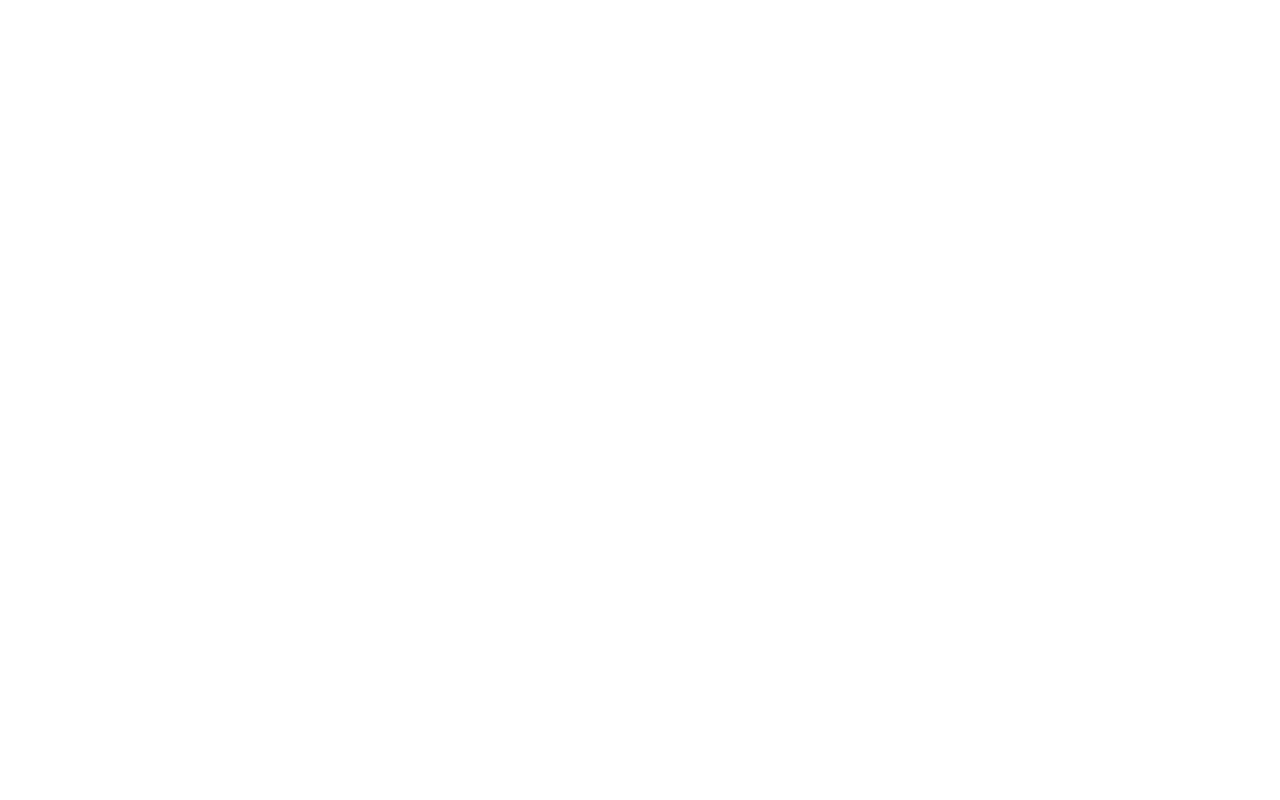
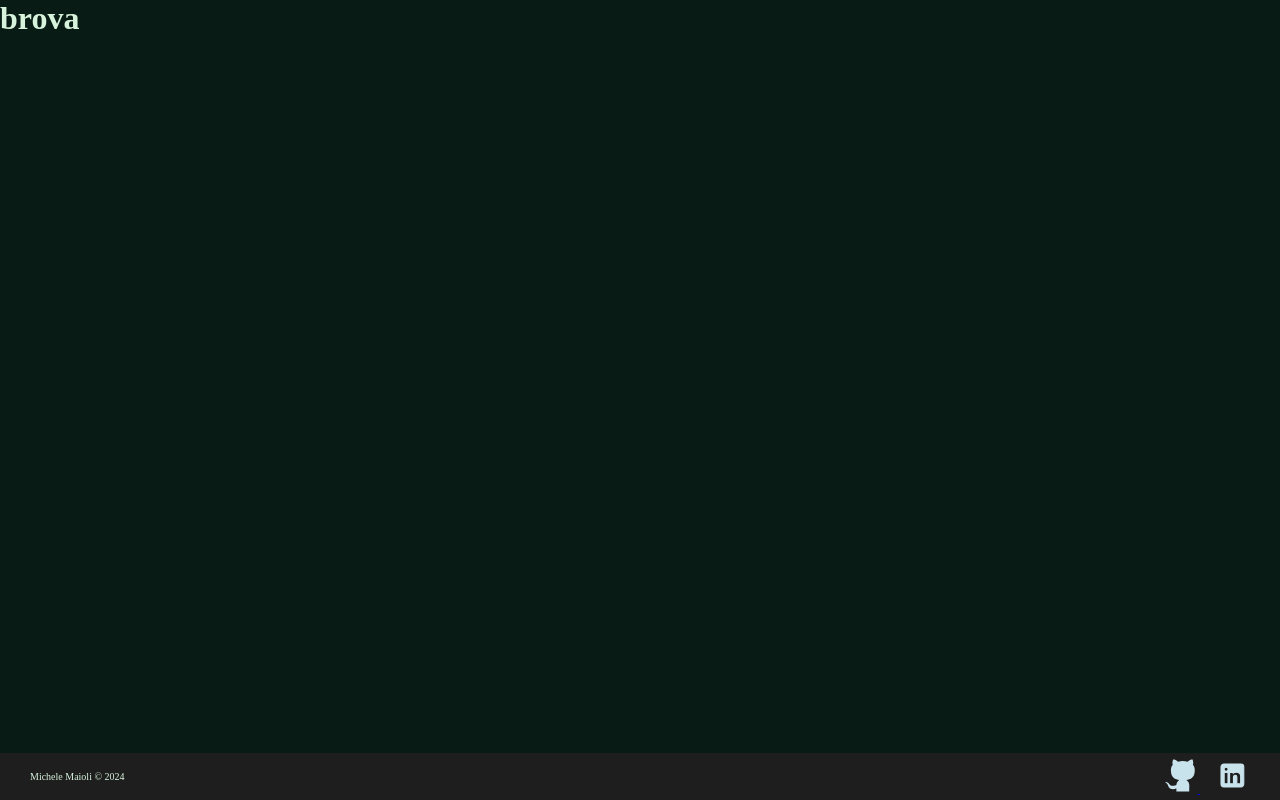
Before and after one commit to Mic-9/JS_Advanced, a plain HTML site: page index.html in a window 1280 px wide. Drawn offline with Linux system fonts and the light colour scheme.

Commit message:
footer più altro

```diff
--- a/css/style.css
+++ b/css/style.css
@@ -3,3 +3,37 @@
   padding: 0;
   box-sizing: border-box;
 }
+body {
+  background-color: rgb(8, 28, 21);
+  color: rgb(216, 243, 220);
+}
+footer {
+  background-color: rgb(30, 30, 30);
+  position: fixed;
+  left: 0px;
+  right: 0px;
+  bottom: 0px;
+}
+.f-container {
+  display: flex;
+  flex-direction: row;
+  align-items: center;
+  justify-content: space-between;
+  width: 100%;
+  box-sizing: border-box;
+  padding-left: 30px;
+  padding-right: 30px;
+}
+.f-item {
+  margin-top: 5px;
+  margin-bottom: 5px;
+  font-size: x-small;
+}
+.f-item img {
+  width: 35px;
+  margin-left: 15px;
+  border: none;
+}
+.f-item img:hover {
+  filter: brightness(150%);
+}
--- a/index.html
+++ b/index.html
@@ -5,22 +5,34 @@
     <meta http-equiv="X-UA-Compatible" content="IE=edge" />
     <meta name="viewport" content="width=device-width, initial-scale=1.0" />
     <meta name="description" content="" />
-    <title></title>
+    <title>Hacker News!</title>
     <meta name="keywords" content="" />
     <meta name="author" content="Michele Maioli" />
     <meta name="copyright" content="Michele Maioli" />
     <meta property="og:title" content="" />
     <meta property="og:description" content="" />
     <meta property="og:image" content="" />
-    <link rel="icon" type="image/x-icon" href="" />
+    <link rel="icon" type="image/x-icon" href="img/favicon.ico" />
     <link rel="stylesheet" href="css/style.css" />
   </head>
   <body>
-    <h1></h1>
+    <h1>brova</h1>
 
     <main></main>
 
-    <footer></footer>
+    <footer>
+      <div class="f-container">
+        <div class="f-item">Michele Maioli &copy; 2024</div>
+        <div class="f-item">
+          <a href="https://github.com/Mic-9" target="_blank">
+            <img src="img/logo-github.svg" />
+          </a>
+          <a href="https://www.linkedin.com/in/michelemaioli" target="_blank">
+            <img src="img/linkedin-icon.svg" />
+          </a>
+        </div>
+      </div>
+    </footer>
 
     <script src="JS/script.js"></script>
   </body>
```
Also changed, not shown: img/favicon.ico (added), img/linkedin-icon.svg (added), img/logo-github.svg (added).
